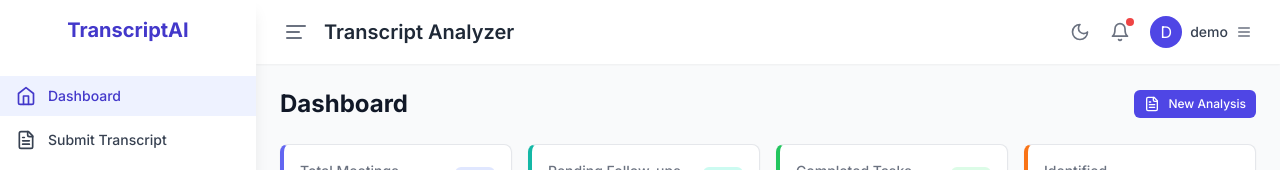
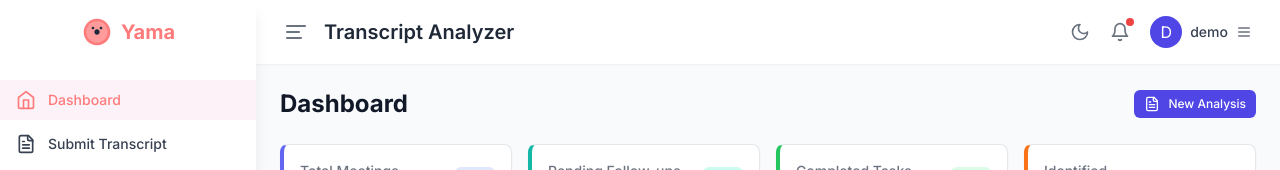
Before and after one commit to mandarini/yet-another-meeting-analyzer, a React (Vite) app: page / in a window 1280 px wide. Shown: the top 170 px of the page. Built offline with nearby package versions, Linux system fonts and the light colour scheme; no server answers; the database is empty.

Commit message:
Update Yama branding and fix file structure

```diff
--- a/index.html
+++ b/index.html
@@ -2,9 +2,9 @@
 <html lang="en">
   <head>
     <meta charset="UTF-8" />
-    <link rel="icon" type="image/svg+xml" href="/vite.svg" />
+    <link rel="icon" type="image/svg+xml" href="/src/assets/logo.svg" />
     <meta name="viewport" content="width=device-width, initial-scale=1.0" />
-    <title>TranscriptAI - Meeting Transcript Analyzer</title>
+    <title>Yama - Yet Another Meeting Analyzer</title>
     <link rel="preconnect" href="https://fonts.googleapis.com">
     <link rel="preconnect" href="https://fonts.gstatic.com" crossorigin>
     <link href="https://fonts.googleapis.com/css2?family=Inter:wght@300;400;500;600;700&display=swap" rel="stylesheet">
--- a/src/components/layout/Sidebar.tsx
+++ b/src/components/layout/Sidebar.tsx
@@ -32,9 +32,12 @@ const Sidebar = ({ closeSidebar }: SidebarProps) => {
   return (
     <div className="h-full flex flex-col py-4">
       <div className="px-4 flex items-center justify-between md:justify-center">
-        <span className="font-bold text-xl text-indigo-700 dark:text-indigo-400">
-          TranscriptAI
-        </span>
+        <div className="flex items-center">
+          <img src="/src/assets/logo.svg" alt="Yama" className="h-8 w-8 mr-2" />
+          <span className="font-bold text-xl text-[#FF7B7B] dark:text-[#FF9B9B]">
+            Yama
+          </span>
+        </div>
         <button
           className="p-1 rounded-md text-gray-500 hover:bg-gray-100 md:hidden"
           onClick={closeSidebar}
@@ -54,8 +57,8 @@ const Sidebar = ({ closeSidebar }: SidebarProps) => {
                 className={({ isActive }) =>
                   `flex items-center px-4 py-2.5 text-sm font-medium transition-colors ${
                     isActive
-                      ? 'text-indigo-700 dark:text-indigo-400 bg-indigo-50 dark:bg-indigo-900/20'
-                      : 'text-gray-700 dark:text-gray-200 hover:text-indigo-700 dark:hover:text-indigo-400 hover:bg-gray-100 dark:hover:bg-gray-700'
+                      ? 'text-[#FF7B7B] dark:text-[#FF9B9B] bg-pink-50 dark:bg-pink-900/20'
+                      : 'text-gray-700 dark:text-gray-200 hover:text-[#FF7B7B] dark:hover:text-[#FF9B9B] hover:bg-gray-100 dark:hover:bg-gray-700'
                   }`
                 }
                 end={item.path === '/'}
--- a/src/pages/Login.tsx
+++ b/src/pages/Login.tsx
@@ -15,8 +15,11 @@ const Login = () => {
     <div className="min-h-screen flex items-center justify-center bg-gray-50 dark:bg-gray-900 px-4">
       <div className="max-w-md w-full space-y-8">
         <div className="text-center">
-          <h1 className="text-3xl font-bold text-gray-900 dark:text-white">TranscriptAI</h1>
-          <h2 className="mt-2 text-lg text-gray-600 dark:text-gray-300">Sign in to your account</h2>
+          <div className="flex justify-center mb-4">
+            <img src="/src/assets/logo.svg" alt="Yama" className="h-16 w-16" />
+          </div>
+          <h1 className="text-3xl font-bold text-[#FF7B7B] dark:text-[#FF9B9B]">Yama</h1>
+          <h2 className="mt-2 text-lg text-gray-600 dark:text-gray-300">Yet Another Meeting Analyzer</h2>
         </div>
 
         <div className="bg-white dark:bg-gray-800 rounded-lg shadow-md p-6 md:p-8">
--- a/tailwind.config.js
+++ b/tailwind.config.js
@@ -8,47 +8,10 @@ export default {
         sans: ['Inter', 'ui-sans-serif', 'system-ui', '-apple-system', 'BlinkMacSystemFont', 'Segoe UI', 'Roboto', 'Helvetica Neue', 'Arial', 'sans-serif'],
       },
       colors: {
-        // Primary blue
-        primary: {
-          50: '#eff6ff',
-          100: '#dbeafe',
-          200: '#bfdbfe',
-          300: '#93c5fd',
-          400: '#60a5fa',
-          500: '#3b82f6',
-          600: '#2563eb',
-          700: '#1d4ed8',
-          800: '#1e40af', // Default primary
-          900: '#1e3a8a',
-          950: '#172554',
-        },
-        // Secondary teal
-        secondary: {
-          50: '#f0fdfa',
-          100: '#ccfbf1',
-          200: '#99f6e4',
-          300: '#5eead4',
-          400: '#2dd4bf',
-          500: '#14b8a6',
-          600: '#0d9488', // Default secondary
-          700: '#0f766e',
-          800: '#115e59',
-          900: '#134e4a',
-          950: '#042f2e',
-        },
-        // Accent orange
-        accent: {
-          50: '#fff7ed',
-          100: '#ffedd5',
-          200: '#fed7aa',
-          300: '#fdba74',
-          400: '#fb923c',
-          500: '#f97316', // Default accent
-          600: '#ea580c',
-          700: '#c2410c',
-          800: '#9a3412',
-          900: '#7c2d12',
-          950: '#431407',
+        yama: {
+          primary: '#FF7B7B',
+          secondary: '#FF9B9B',
+          dark: '#1E293B',
         },
       },
       animation: {
@@ -70,15 +33,6 @@ export default {
           '100%': { transform: 'translateY(0)', opacity: 1 },
         },
       },
-      spacing: {
-        '72': '18rem',
-        '84': '21rem',
-        '96': '24rem',
-      },
-      boxShadow: {
-        'soft': '0 2px 10px rgba(0, 0, 0, 0.05)',
-        'card': '0 4px 6px -1px rgba(0, 0, 0, 0.1), 0 2px 4px -1px rgba(0, 0, 0, 0.06)',
-      },
     },
   },
   plugins: [],
```
Also changed, not shown: src/assets/logo.svg (added).
